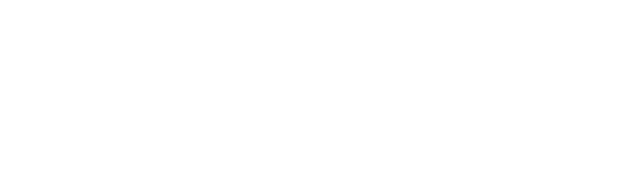
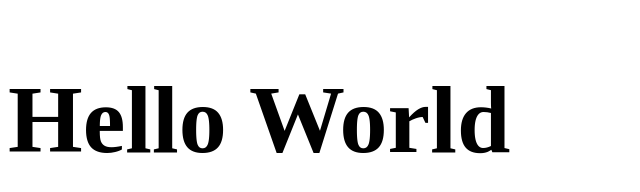
Before and after one commit to jeast3113/calculator-odin-project, a plain HTML site: page index.html in a window 1280 px wide. Shown: the whole page, without its empty margins (0-640 px from the left). Drawn offline with Linux system fonts and the light colour scheme.

Commit message:
added link for css and script for js tags in index.html; tested tags working for both css and js

```diff
--- a/css/styles.css
+++ b/css/styles.css
@@ -0,0 +1,3 @@
+body {
+    font-size: 48px;
+}
--- a/index.html
+++ b/index.html
@@ -4,9 +4,11 @@
     <meta charset="UTF-8">
     <meta http-equiv="X-UA-Compatible" content="IE=edge">
     <meta name="viewport" content="width=device-width, initial-scale=1.0">
+    <link rel="stylesheet" href="css/styles.css">
     <title>Calculator</title>
 </head>
 <body>
-
+    <h1>Hello World</h1>
+    <script src="js/script.js"></script>
 </body>
 </html>
--- a/js/script.js
+++ b/js/script.js
@@ -0,0 +1 @@
+console.log("Hello World");
```
